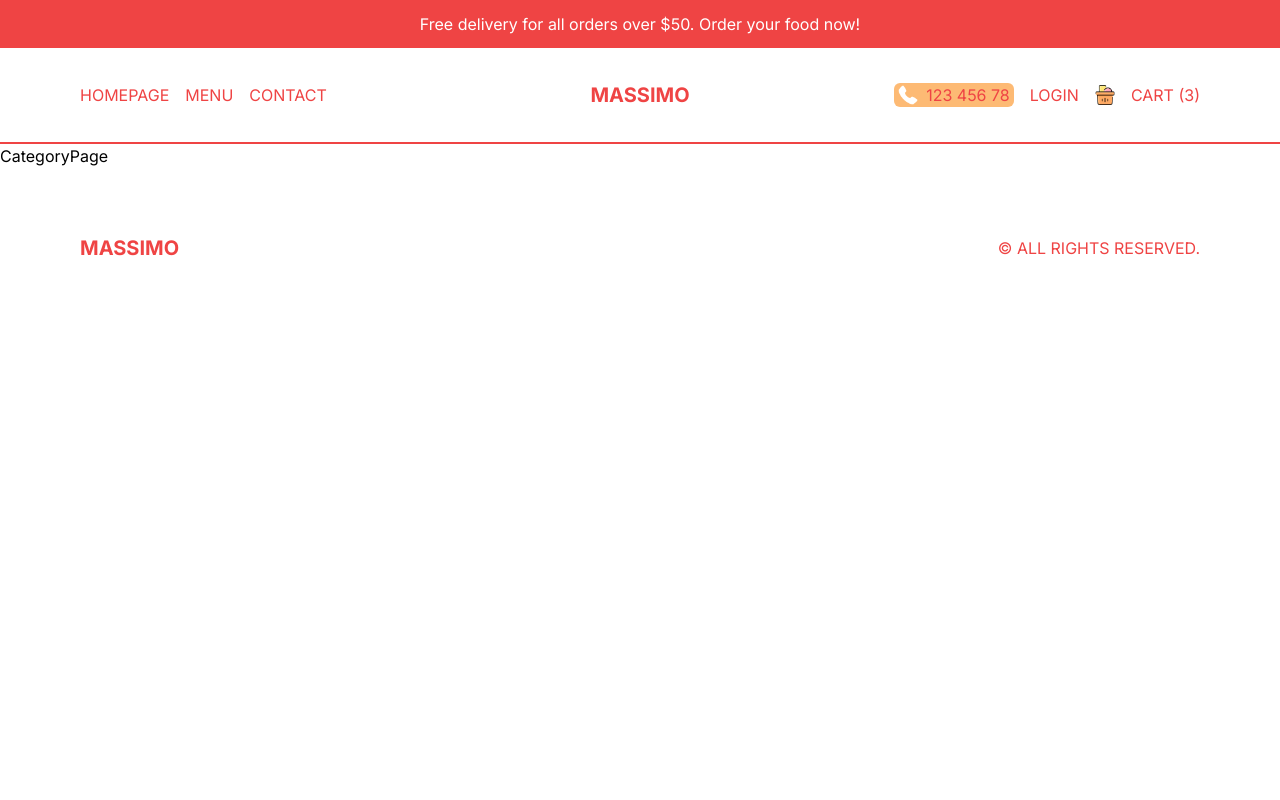
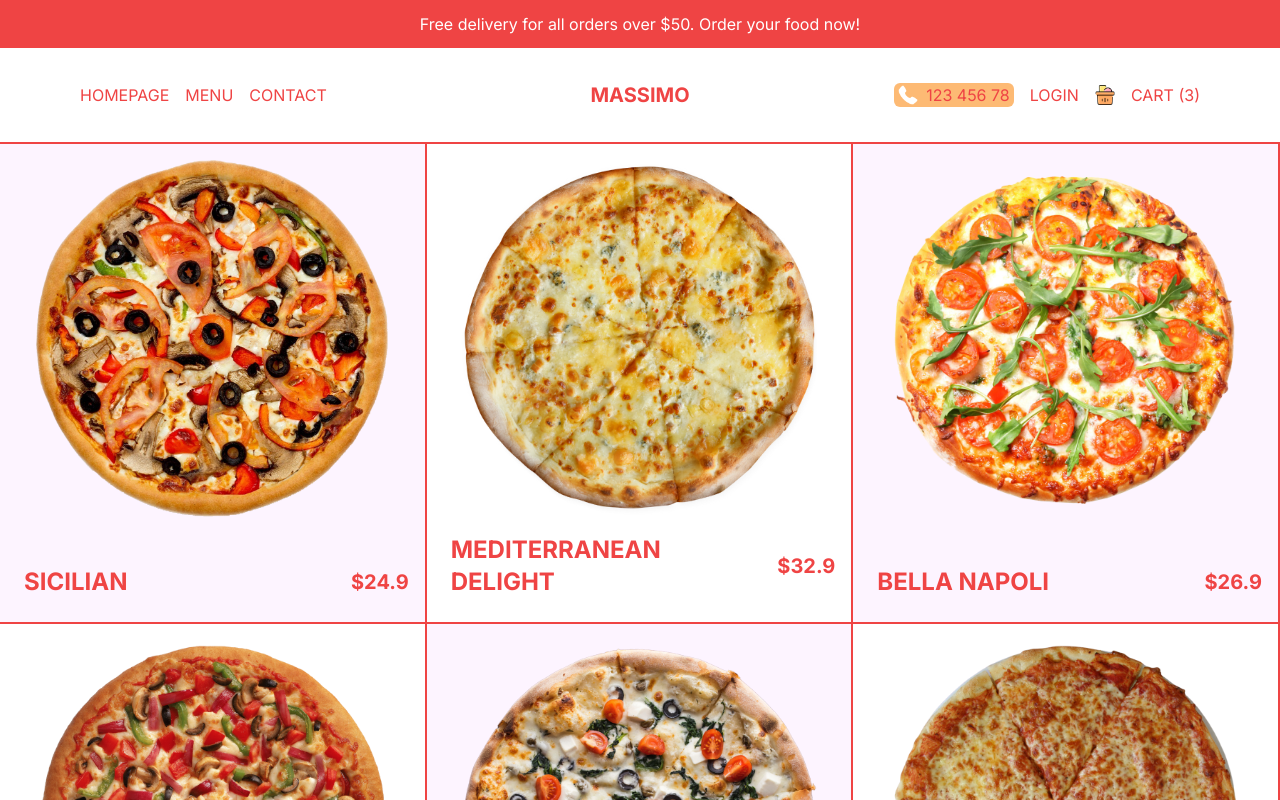
Before and after one commit to vitorfnery/restaurant-website, a Next.js app: page /menu/burgers in a window 1280 px wide. Shown: the top 800 px of the page. Built offline with nearby package versions, Linux system fonts and the light colour scheme.

Commit message:
remove unnecesary comments

```diff
--- a/src/app/menu/[category]/page.tsx
+++ b/src/app/menu/[category]/page.tsx
@@ -1,4 +1,39 @@
+import { pizzas } from "@/data/data";
+import { MENU_CATEGORY_INFO } from "@/constants";
+import Image from "next/image";
+import Link from "next/link";
+
 const CategoryPage = () => {
-  return <div>CategoryPage</div>;
+  const { btn, currency } = MENU_CATEGORY_INFO;
+  return (
+    <div className="flex flex-wrap text-red-500">
+      {pizzas.map((item) => (
+        <Link
+          className="
+                    w-full h-[60vh] border-r-2 border-b-2 border-red-500 sm:w-1/2 lg:w-1/3
+                    p-4 flex flex-col justify-between group odd:bg-fuchsia-50
+                    "
+          href={`/product/${item.id}`}
+          key={item.id}
+        >
+          {item.img && (
+            <div className="relative h-[80%]">
+              <Image src={item.img} alt="" fill className="object-contain" />
+            </div>
+          )}
+          <div className="flex items-center justify-between font-bold">
+            <h1 className="text-2xl uppercase p-2">{item.title}</h1>
+            <h2 className="group-hover:hidden text-xl">
+              {currency}
+              {item.price}
+            </h2>
+            <button className="hidden group-hover:block uppercase bg-red-500 text-white p-2 rounded-md">
+              {btn}
+            </button>
+          </div>
+        </Link>
+      ))}
+    </div>
+  );
 };
 export default CategoryPage;
--- a/src/components/Featured/index.tsx
+++ b/src/components/Featured/index.tsx
@@ -6,9 +6,7 @@
   const { btn } = FEATURED_INFO;
   return (
     <div className="w-screen overflow-x-scroll text-red-500">
-      {/* WRAPPER */}
       <div className="w-max flex">
-        {/* SINGLE ITEM */}
         {featuredProducts.map((item) => (
           <div
             key={item.id}
@@ -17,13 +15,11 @@
                       flex flex-col items-center justify-around p-4 hover:bg-fuchsia-50 transition-all duration-300
                       "
           >
-            {/* IMAGE CONTAINER */}
             {item.img && (
               <div className="relative flex-1 w-full hover:rotate-[60deg] transition-all duration-500">
                 <Image src={item.img} alt="" fill className="object-contain" />
               </div>
             )}
-            {/* TEXT CONTAINER */}
             <div className="flex-1 flex flex-col items-center justify-center text-center gap-4">
               <h1 className="text-xl xl:text-2xl 2xl:text-3xl font-bold uppercase">
                 {item.title}
--- a/src/components/Navbar/index.tsx
+++ b/src/components/Navbar/index.tsx
@@ -17,7 +17,6 @@
   const user = false;
   return (
     <div className="h-12 md:h-24 text-red-500 p-4 lg:px-20 xl:px-30 2xl:px-40 flex justify-between items-center border-b-2 border-b-red-500 uppercase">
-      {/* LEFT LINKS */}
       <div className="hidden md:flex gap-4 flex-1">
         {links.map(({ id, url, title }) => (
           <Link href={url} key={id}>
@@ -25,15 +24,12 @@
           </Link>
         ))}
       </div>
-      {/* LOGO */}
       <div className="text-xl md:font-bold flex-1 md:text-center">
         <Link href={"/"}>{title}</Link>
       </div>
-      {/* MOBILE MENU */}
       <div className="md:hidden">
         <MobileMenu />
       </div>
-      {/* RIGHT LINKS */}
       <div className="hidden md:flex gap-4 items-center justify-end flex-1">
         <div className="md:absolute top-3 right-2 lg:static flex items-center gap-2 cursor-pointer bg-orange-300 px-1 rounded-md">
           <Image
--- a/src/components/Offer/index.tsx
+++ b/src/components/Offer/index.tsx
@@ -6,7 +6,6 @@
   const { img, title, content, btn } = OFFER_INFO;
   return (
     <div className="bg-black h-screen flex flex-col md:flex-row md:justify-between  md:bg-[url('/offerBg.png')] md:h-[70vh]">
-      {/* TEXT CONTAINER */}
       <div className="flex-1 flex flex-col justify-center items-center text-center gap-8 p-6">
         <h1 className="text-white text-5xl font-bold xl:text-6xl">{title}</h1>
         <p className="text-white xl:text-xl">{content}</p>
@@ -15,7 +14,6 @@
           {btn}
         </button>
       </div>
-      {/* IMAGE CONTAINER */}
       <div className="relative flex-1 w-full md:h-full">
         <Image alt="" src={img} fill className="object-contain" />
       </div>
--- a/src/components/Slider/index.tsx
+++ b/src/components/Slider/index.tsx
@@ -16,14 +16,12 @@
   }, []);
   return (
     <div className="flex flex-col lg:flex-row h-[calc(100vh-6rem)] md:h-[calc(100vh-9rem)] bg-fuchsia-50">
-      {/* TEXT CONTAINER */}
       <div className="flex-1 flex items-center justify-center flex-col gap-8 text-red-500 font-bold">
         <h1 className="text-5xl md:text-6xl xl:text-7xl text-center uppercase p-4 md:p-10">
           {data[currentSlide].title}
         </h1>
         <button className="bg-red-500 text-white py-4 px-8">{btn}</button>
       </div>
-      {/* IMAGE CONTAINER */}
       <div className="w-full flex-1 relative ">
         <Image
           src={data[currentSlide].image}
--- a/src/constants/index.ts
+++ b/src/constants/index.ts
@@ -1,6 +1,7 @@
 export * from "@/constants/notification-info";
 export * from "@/constants/navbar-info";
 export * from "@/constants/menu-info";
+export * from "@/constants/menu-category-info";
 export * from "@/constants/mobileMenu-info";
 export * from "@/constants/cartIcon-info";
 export * from "@/constants/footer-info";
--- /dev/null
+++ b/src/constants/menu-category-info.ts
@@ -0,0 +1,4 @@
+export const MENU_CATEGORY_INFO = {
+  btn: "Add to Cart",
+  currency: "$",
+};
```
